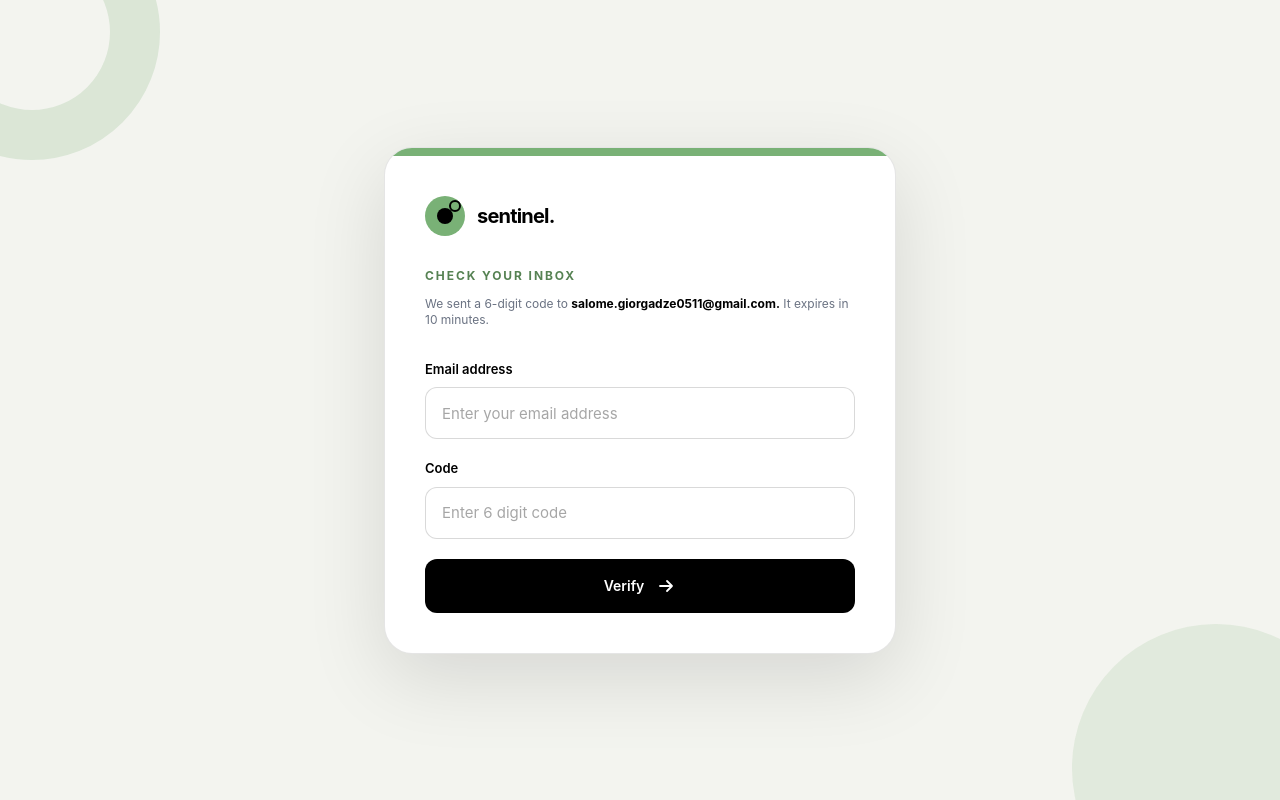
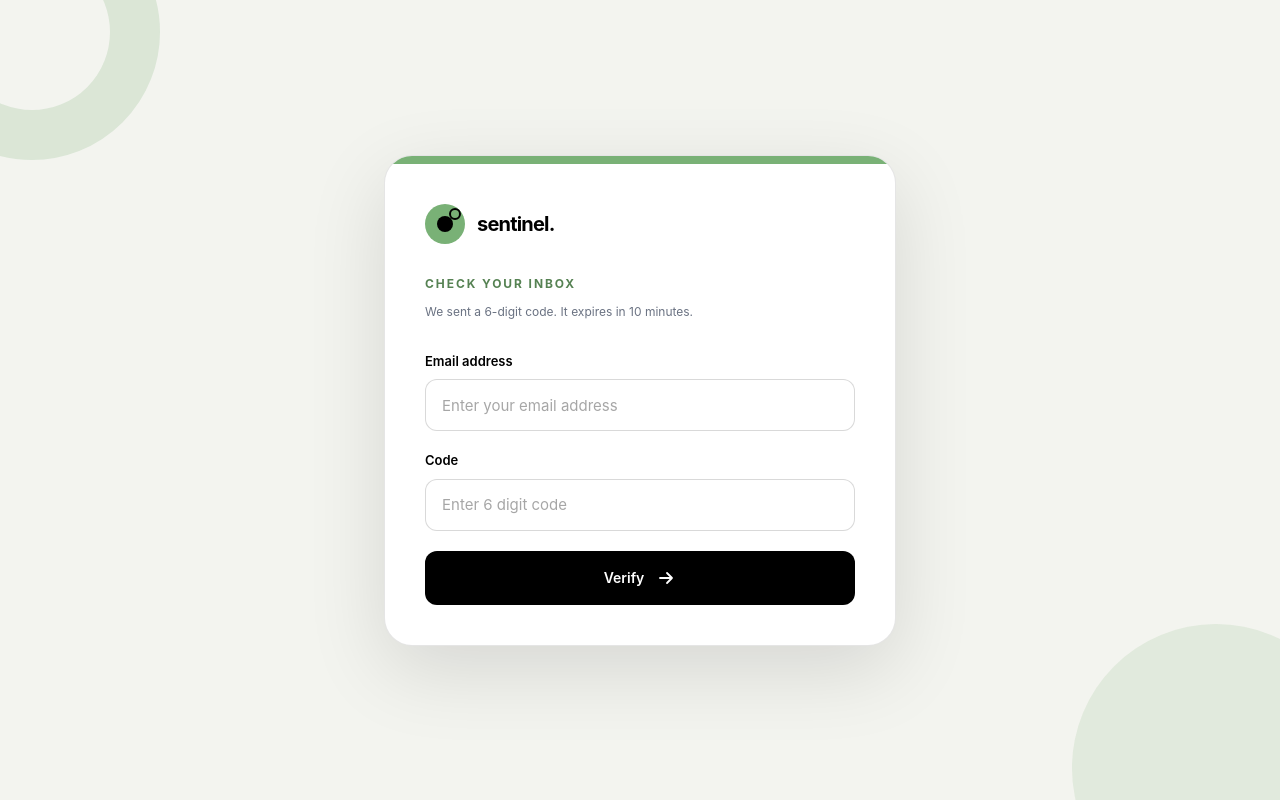
Before and after one commit to salogiorgadze/Sentiel, a React (Vite) app in the folder sentiel/client/: page /verify-email in a window 1280 px wide. Built offline with nearby package versions, Linux system fonts and the light colour scheme.

Commit message:
debug registration email

```diff
--- a/sentiel/client/src/pages/VerifyEmail.jsx
+++ b/sentiel/client/src/pages/VerifyEmail.jsx
@@ -65,7 +65,7 @@ function VerifyEmail() {
               Check your inbox
             </p>
             <p className="mb-3 text-xs text-gray-500">
-                We sent a 6-digit code to <span className="text-black font-bold">salome.giorgadze0511@gmail.com.</span> It expires in 10 minutes.
+                We sent a 6-digit code. It expires in 10 minutes.
             </p>
           </header>
 
```
Also changed, not shown: sentiel/client/src/components/ProtectedRoute.jsx (+6 -6 lines).
